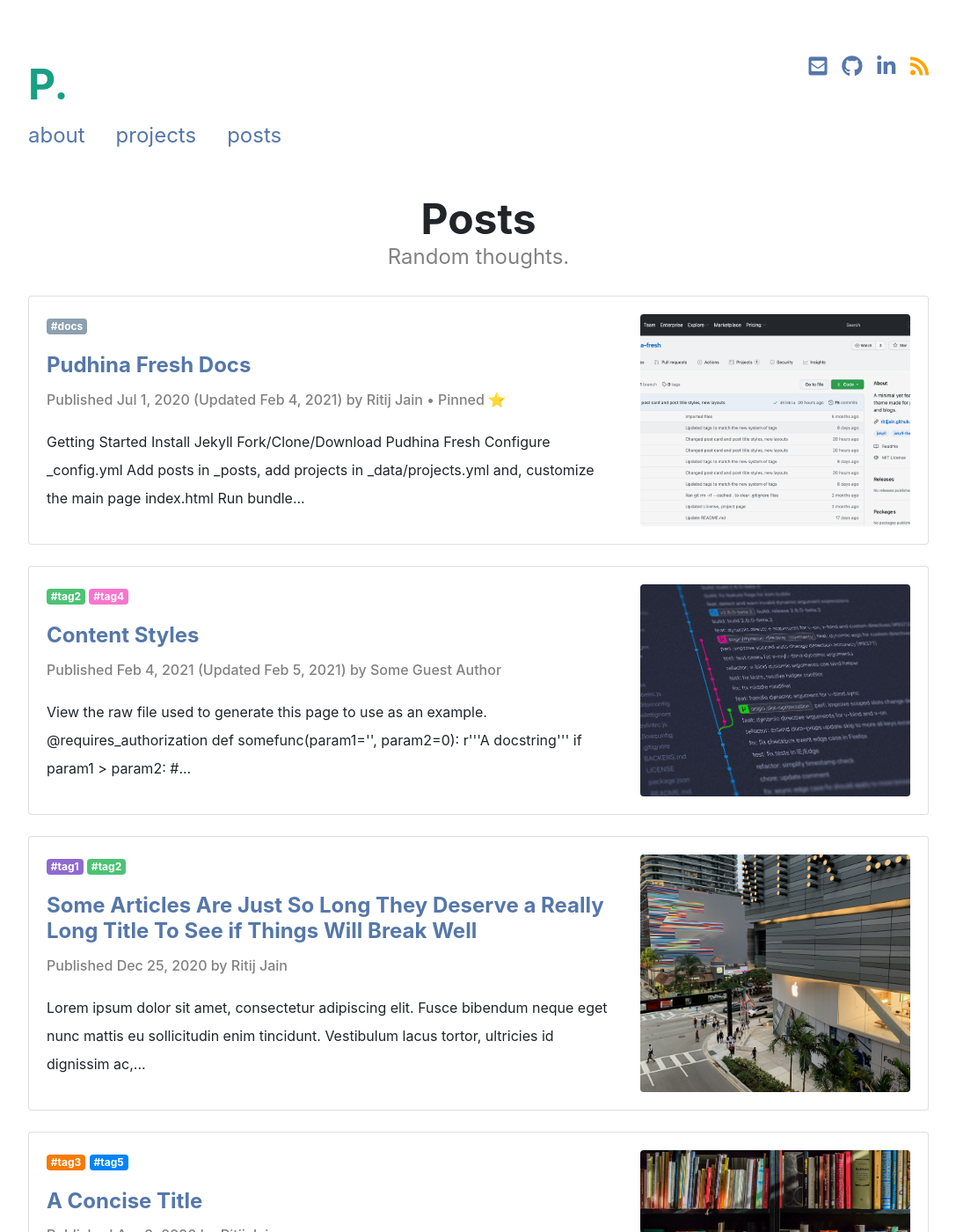
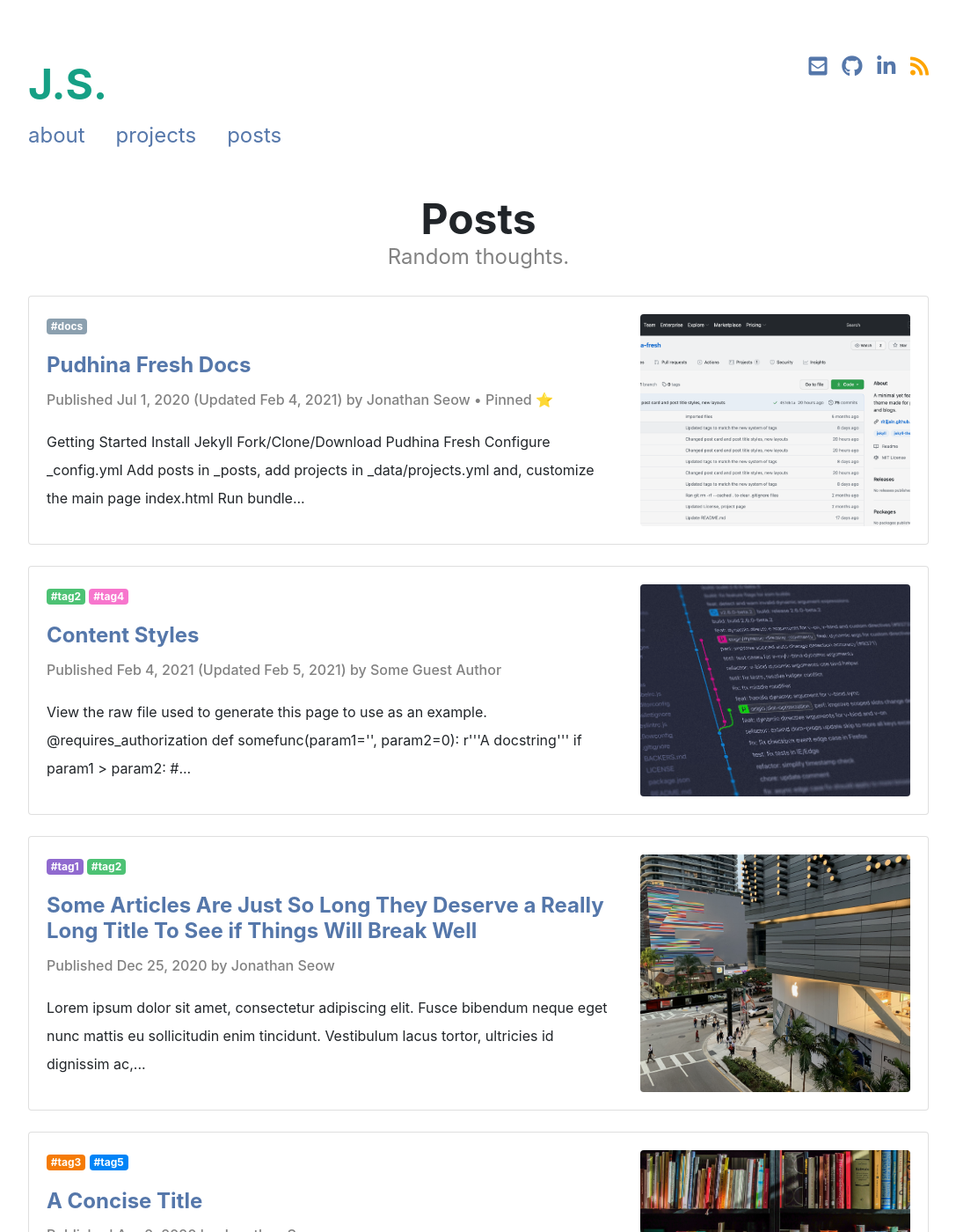
Before and after one commit to jseow5177/blog, a Jekyll site: the page built from pages/posts.html, in a window 1280 px wide and 1400 px high. Shown: the whole window at 88% size, without its empty margins (96-1183 px from the left). Built offline with Jekyll 4.4.1, drawn with Linux system fonts in a browser that asks for light colours; nearby versions of some CDN libraries; a style sheet for code colours, icons or effects is not loaded; some of the changed text lies outside the part shown.

Commit message:
Update basic app config

```diff
--- a/_config.yml
+++ b/_config.yml
@@ -1,14 +1,14 @@
 title: Jonathan Seow # Shown in header on pages with full_logo: true
-short_logo: P. # Shown in header on all pages by default unless full_logo: true is set
+short_logo: J.S. # Shown in header on all pages by default unless full_logo: true is set
 description: > # The description for your site
   A minimal yet feature-rich Jekyll theme made for personal websites and blogs.
-url: "https://ritijjain.github.io/pudhina-fresh" # Site base URL
+url: "http://localhost:4000" # Site base URL
 
 author:
-  name: Ritij Jain
-  github: ritijjain/pudhina-fresh # GitHub username, used for GitHub icon on the top right
-  linkedin: ritijjain # Your LinkedIn profile url name, used for LinkedIn icon on the top right
-  email: example@example.com # Used for email icon on the top right
+  name: Jonathan Seow
+  github: jseow5177 # GitHub username, used for GitHub icon on the top right
+  linkedin: jonathanseow5177 # Your LinkedIn profile url name, used for LinkedIn icon on the top right
+  email: jseow5177@gmail.com # Used for email icon on the top right
   homepage: https://ritijjain.com # This links to your name in post meta
   twitter: # Twitter username, used for Twitter Card Analytics
 
```
